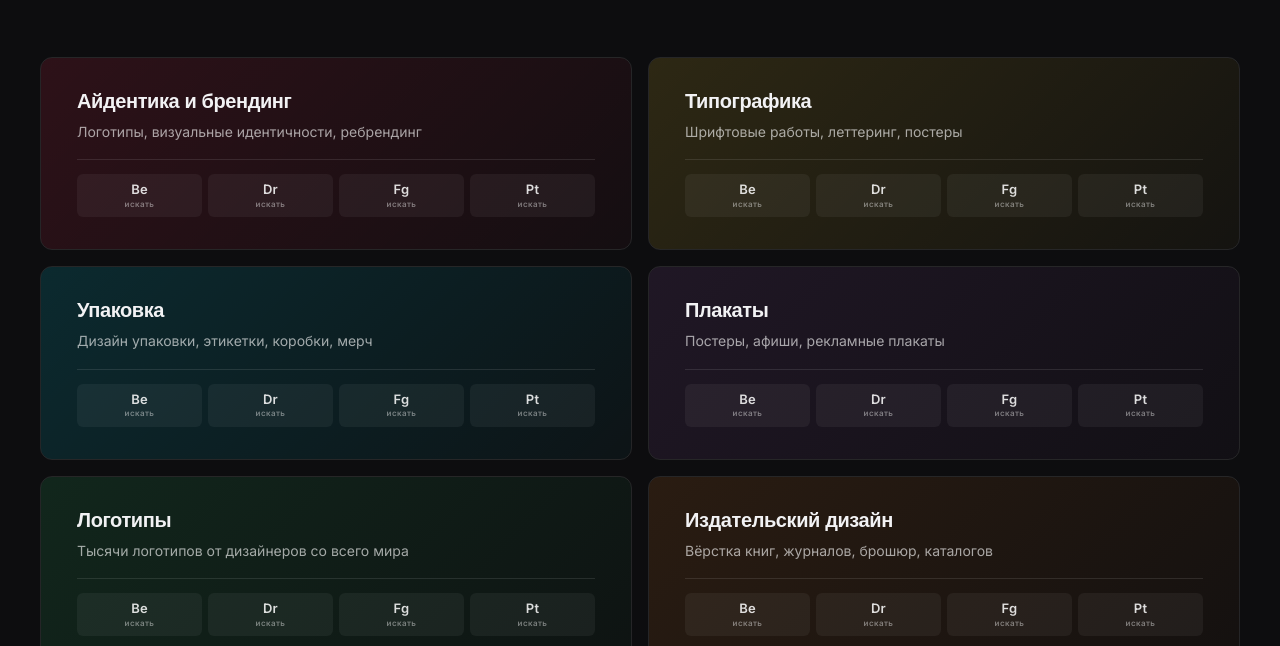
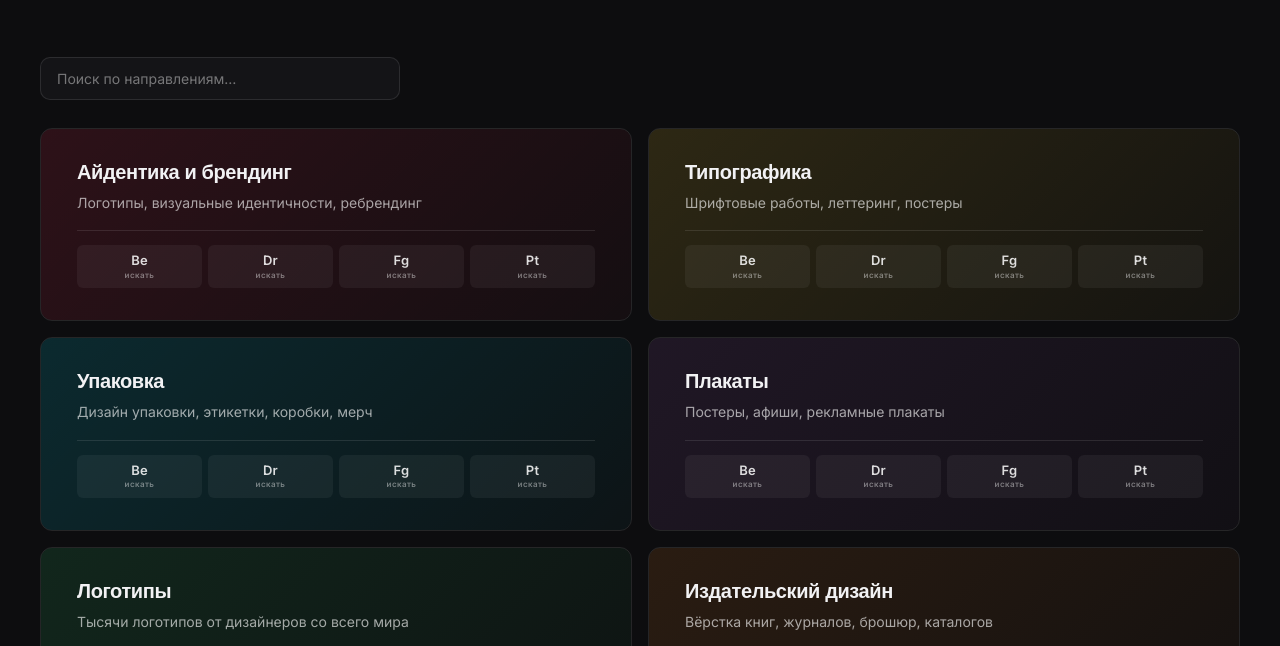
Before and after one commit to bestdeejay-design/designer-references, a plain HTML site: page index.html in a window 1280 px wide. Shown: the part 153-799 px from the top of the page. Drawn offline with Linux system fonts and the light colour scheme; a web font is replaced by a local one.

Commit message:
feat: живой фильтр по направлениям (RU/EN)
- поле поиска фильтрует карточки по названию/описанию на лету
- работает в RU и EN, сохраняется при смене языка

```diff
--- a/index.html
+++ b/index.html
@@ -84,6 +84,26 @@
       letter-spacing: -0.03em;
       margin: 0 0 10px;
     }
+
+    .ref-filterbar {
+      max-width: 1440px;
+      margin: 0 auto 28px;
+    }
+    .ref-filter {
+      width: 100%;
+      max-width: 360px;
+      padding: 12px 16px;
+      border-radius: 10px;
+      border: 1px solid var(--border);
+      background: var(--surface);
+      color: var(--text);
+      font-family: 'Inter', sans-serif;
+      font-size: 14px;
+      outline: none;
+      transition: border-color 0.2s ease;
+    }
+    .ref-filter:focus { border-color: var(--text-secondary); }
+    .ref-filter::placeholder { color: var(--text-muted); }
   </style>
 </head>
 <body>
@@ -100,6 +120,10 @@
     <div class="references__header">
       <h1 class="references__label" id="refs-label"></h1>
       <p class="references__subtitle" id="refs-subtitle"></p>
+    </div>
+
+    <div class="ref-filterbar">
+      <input id="ref-filter" class="ref-filter" type="search" placeholder="Поиск по направлениям…" />
     </div>
 
     <div class="references__grid" id="references-grid"></div>
@@ -121,6 +145,15 @@
   <script>
     // Глобальная переменная `lang`, которую ожидают функции из references.js
     let lang = 'ru';
+    let filterQuery = '';
+
+    function applyFilter() {
+      const cards = document.querySelectorAll('#references-grid .ref-card');
+      cards.forEach((card) => {
+        const match = !filterQuery || card.textContent.toLowerCase().includes(filterQuery);
+        card.style.display = match ? '' : 'none';
+      });
+    }
 
     function render() {
       document.documentElement.lang = lang;
@@ -143,6 +176,8 @@
 
       document.getElementById('lang-ru').setAttribute('aria-pressed', String(lang === 'ru'));
       document.getElementById('lang-en').setAttribute('aria-pressed', String(lang === 'en'));
+
+      applyFilter();
     }
 
     function setLang(next) {
@@ -155,6 +190,11 @@
       document.documentElement.setAttribute('data-theme', current === 'light' ? 'dark' : 'light');
     }
 
+    document.getElementById('ref-filter').addEventListener('input', (e) => {
+      filterQuery = e.target.value.trim().toLowerCase();
+      applyFilter();
+    });
+
     render();
   </script>
 </body>
```
